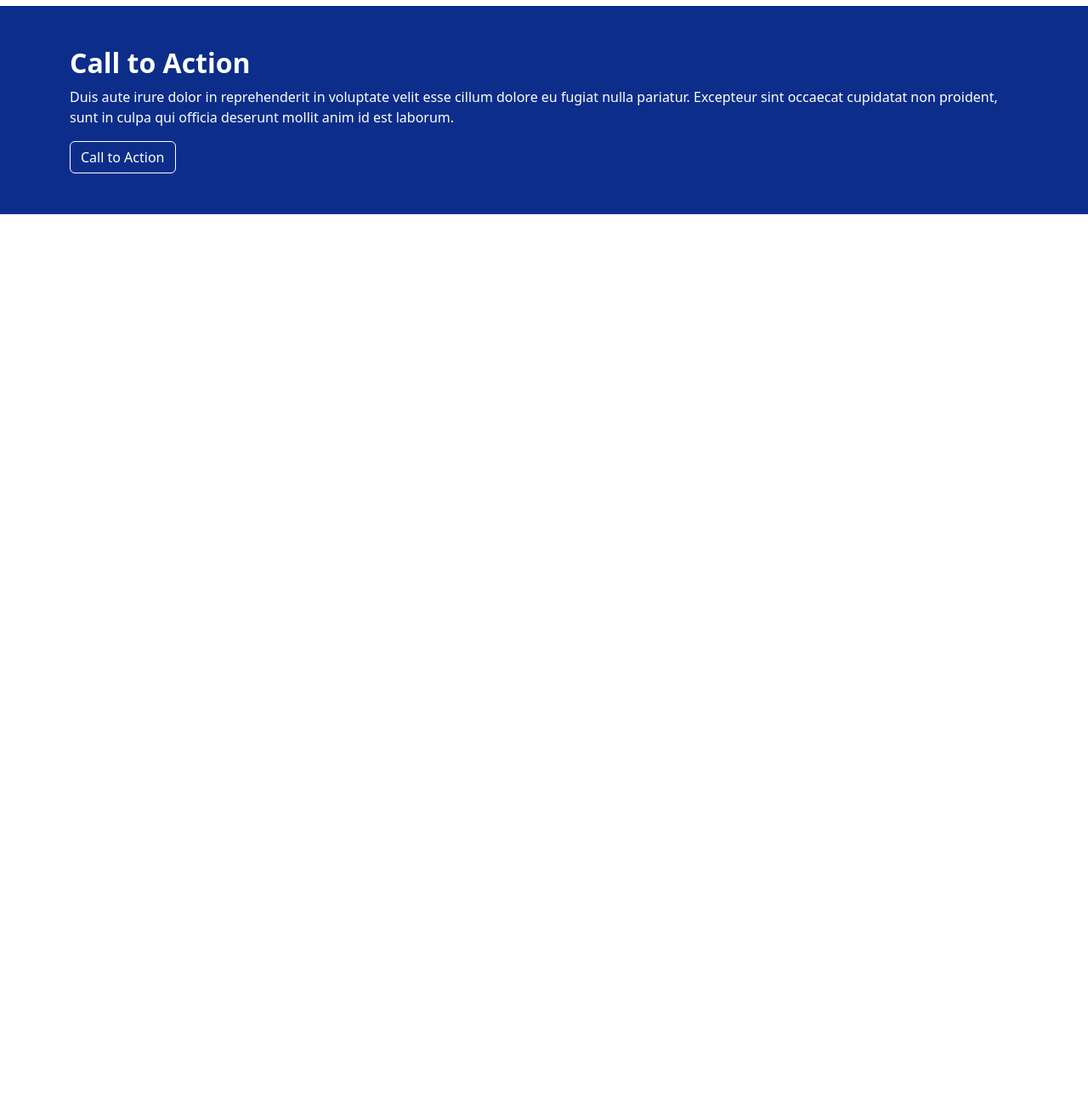
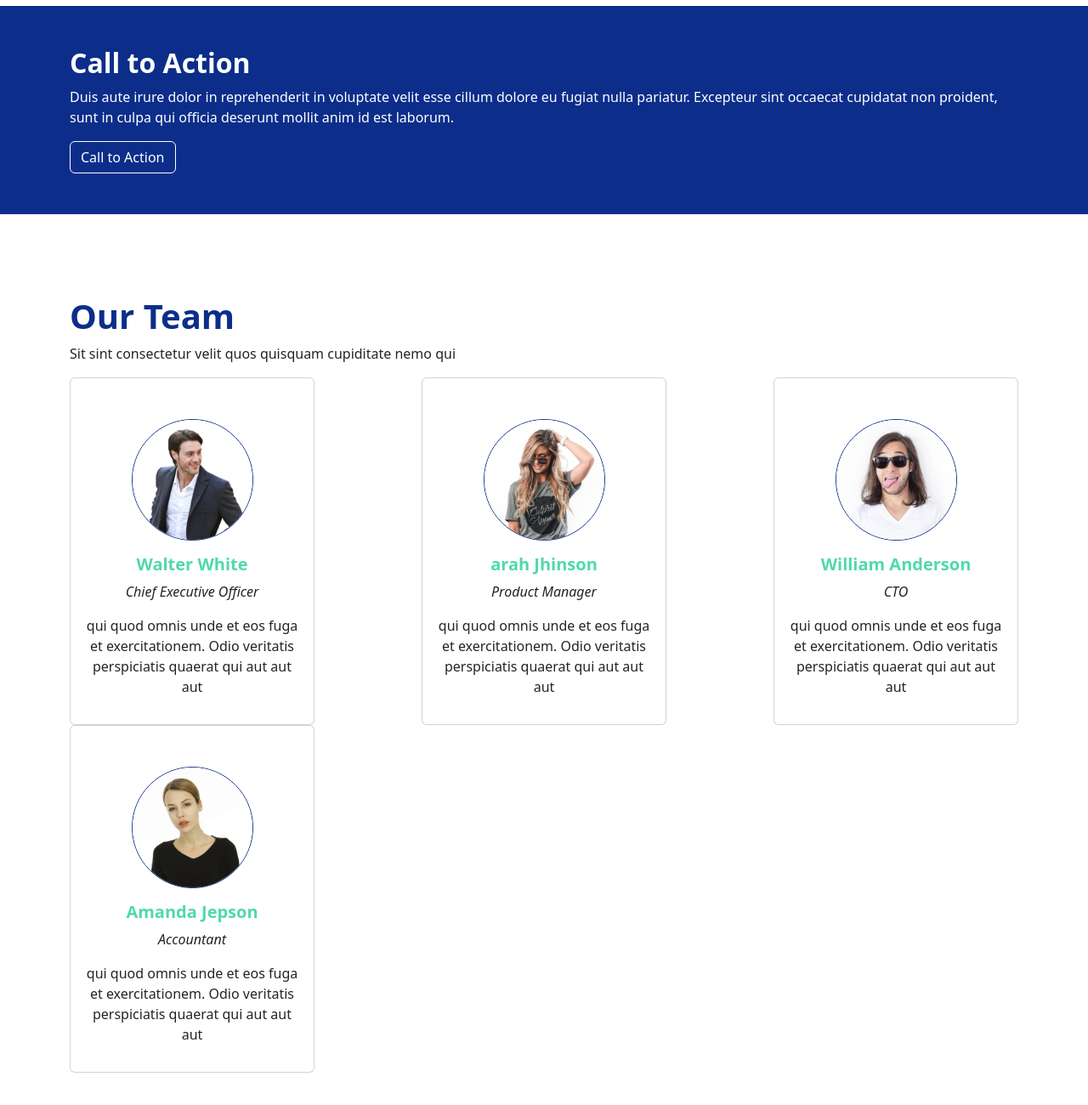
Before and after one commit to emon1995/landing-page-bs, a plain HTML site: page index.html in a window 1280 px wide. Shown: the part 2239-3539 px from the top of the page at 85% size. Before the commit the page ends 2491 px from the top, so only its background shows below. Drawn offline with Linux system fonts and the light colour scheme.

Commit message:
Our Team section

```diff
--- a/index.html
+++ b/index.html
@@ -377,6 +377,85 @@
           <button class="btn btn-outline-secondary">Call to Action</button>
         </div>
       </section>
+      <!-- OUR TEAM SECTION -->
+      <section>
+        <div class="container my-5 py-5">
+          <h1 class="fw-bold text-primary">Our Team</h1>
+          <p>Sit sint consectetur velit quos quisquam cupiditate nemo qui</p>
+          <div
+            class="text-center d-flex flex-wrap align-items-center justify-content-between"
+          >
+            <div class="card" style="width: 18rem">
+              <div class="pt-5">
+                <img
+                  src="./image/team-1.jpg"
+                  class="card-img-top w-50 border rounded-circle border-primary"
+                  alt="..."
+                />
+              </div>
+              <div class="card-body">
+                <h5 class="fw-bold text-secondary">Walter White</h5>
+                <p class="fst-italic">Chief Executive Officer</p>
+                <p>
+                  qui quod omnis unde et eos fuga et exercitationem. Odio
+                  veritatis perspiciatis quaerat qui aut aut aut
+                </p>
+              </div>
+            </div>
+            <div class="card" style="width: 18rem">
+              <div class="pt-5">
+                <img
+                  src="./image/team-2.jpg"
+                  class="card-img-top w-50 border rounded-circle border-primary"
+                  alt="..."
+                />
+              </div>
+              <div class="card-body">
+                <h5 class="fw-bold text-secondary">arah Jhinson</h5>
+                <p class="fst-italic">Product Manager</p>
+                <p>
+                  qui quod omnis unde et eos fuga et exercitationem. Odio
+                  veritatis perspiciatis quaerat qui aut aut aut
+                </p>
+              </div>
+            </div>
+            <div class="card" style="width: 18rem">
+              <div class="pt-5">
+                <img
+                  src="./image/team-3.jpg"
+                  class="card-img-top w-50 border rounded-circle border-primary"
+                  alt="..."
+                />
+              </div>
+              <div class="card-body">
+                <h5 class="fw-bold text-secondary">William Anderson</h5>
+                <p class="fst-italic">CTO</p>
+                <p>
+                  qui quod omnis unde et eos fuga et exercitationem. Odio
+                  veritatis perspiciatis quaerat qui aut aut aut
+                </p>
+              </div>
+            </div>
+            <div class="card" style="width: 18rem">
+              <div class="pt-5">
+                <img
+                  src="./image/team-4.jpg"
+                  class="card-img-top w-50 border rounded-circle border-primary"
+                  alt="..."
+                />
+              </div>
+              <div class="card-body">
+                <h5 class="fw-bold text-secondary">Amanda Jepson</h5>
+                <p class="fst-italic">Accountant</p>
+                <p>
+                  qui quod omnis unde et eos fuga et exercitationem. Odio
+                  veritatis perspiciatis quaerat qui aut aut aut
+                </p>
+              </div>
+            </div>
+          </div>
+        </div>
+      </section>
     </main>
 
     <!-- BS JS -->
```
Also changed, not shown: styles/bootstrap.css.
